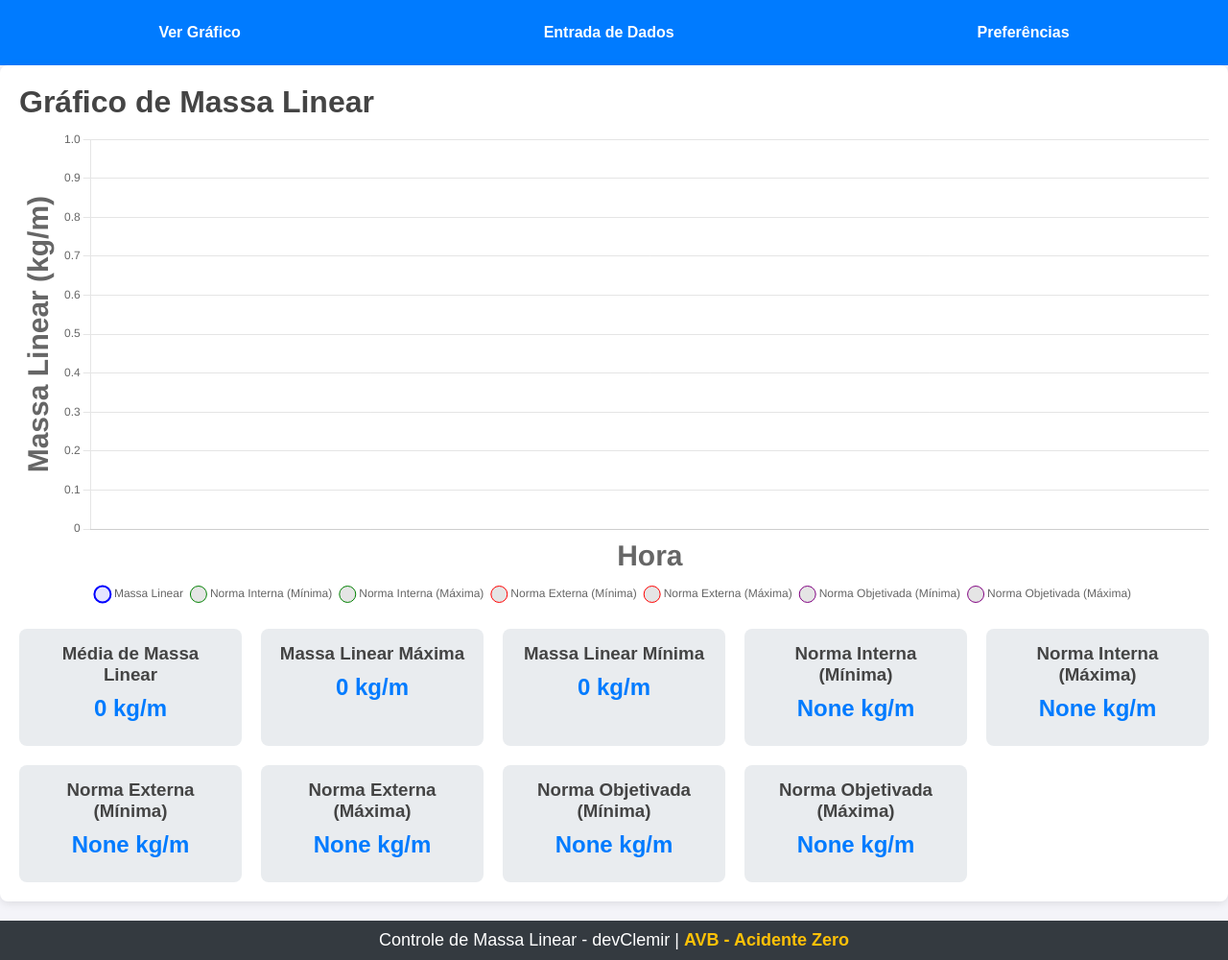
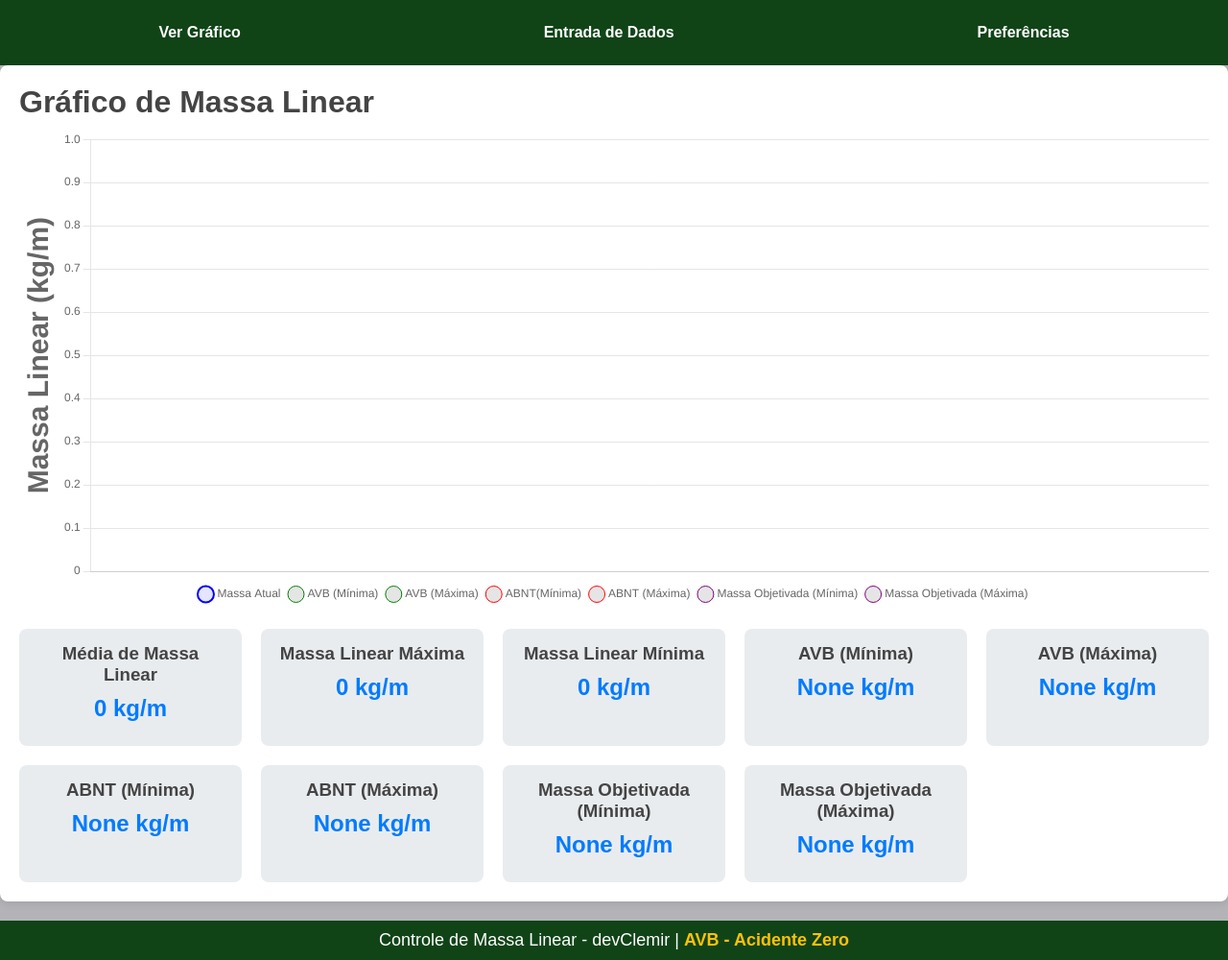
Before and after one commit to ValclemirS/Control_chart, a Flask app: page /grafico in a window 1280 px wide. Shown: the whole page at 96% size. Run offline with Flask 3, Linux system fonts and the light colour scheme; data that the repository does not hold is empty.

Commit message:
style ,label e content_inf update

```diff
--- a/static/chart.js
+++ b/static/chart.js
@@ -30,7 +30,7 @@
                 labels: horas,
                 datasets: [
                     {
-                        label: "Massa Linear",
+                        label: "Massa Atual",
                         data: massaLinear,
                         borderColor: "blue",
                         backgroundColor: "rgba(0, 0, 255, 0.1)",
@@ -39,7 +39,7 @@
                         tension: 0.4, // Adiciona suavização (spline)
                     },
                     {
-                        label: "Norma Interna (Mínima)",
+                        label: "AVB (Mínima)",
                         data: horas.map(() => normaInternaMin),
                         borderColor: "green",
                         borderDash: [5, 5],
@@ -48,7 +48,7 @@
                         tension: 0.4, // Adiciona suavização (spline)
                     },
                     {
-                        label: "Norma Interna (Máxima)",
+                        label: "AVB (Máxima)",
                         data: horas.map(() => normaInternaMax),
                         borderColor: "green",
                         borderDash: [5, 5],
@@ -57,7 +57,7 @@
                         tension: 0.4, // Adiciona suavização (spline)
                     },
                     {
-                        label: "Norma Externa (Mínima)",
+                        label: "ABNT(Mínima)",
                         data: horas.map(() => normaExternaMin),
                         borderColor: "red",
                         borderDash: [5, 5],
@@ -66,7 +66,7 @@
                         tension: 0.4, // Adiciona suavização (spline)
                     },
                     {
-                        label: "Norma Externa (Máxima)",
+                        label: "ABNT (Máxima)",
                         data: horas.map(() => normaExternaMax),
                         borderColor: "red",
                         borderDash: [5, 5],
@@ -75,7 +75,7 @@
                         tension: 0.4, // Adiciona suavização (spline)
                     },
                     {
-                        label: "Norma Objetivada (Mínima)",
+                        label: "Massa Objetivada (Mínima)",
                         data: horas.map(() => normaObjetivadaMin),
                         borderColor: "purple",
                         borderDash: [5, 5],
@@ -84,7 +84,7 @@
                         tension: 0.4, // Adiciona suavização (spline)
                     },
                     {
-                        label: "Norma Objetivada (Máxima)",
+                        label: "Massa Objetivada (Máxima)",
                         data: horas.map(() => normaObjetivadaMax),
                         borderColor: "purple",
                         borderDash: [5, 5],
@@ -110,7 +110,7 @@
                 scales: {
                     x: {
                         title: {
-                            display: true,
+                            display: false,
                             text: "Hora",
                             font: {
                                 weight: 'bold',
--- a/static/styles.css
+++ b/static/styles.css
@@ -4,7 +4,7 @@
     margin: 0;
     padding: 0;
     box-sizing: border-box;
-    background-color: #f4f4f9;
+    background-color: #b3b3b8;
     color: #333;
 }
 
@@ -19,7 +19,7 @@
 
 /* Menu Navigation */
 .menu {
-    background-color: #007BFF;
+    background-color: #104417;
     padding: 15px;
     display: flex;
     justify-content: center;
@@ -36,12 +36,12 @@
 }
 
 .menu a:hover {
-    background-color: #0056b3;
+    background-color: #104417;
 }
 
 /* Footer */
 footer {
-    background-color: #343a40;
+    background-color: #104417;
     color: #fff;
     text-align: center;
     padding: 10px 0;
--- a/templates/grafico.html
+++ b/templates/grafico.html
@@ -34,27 +34,27 @@
                 <p class="info-value">{{ massa_minima }} kg/m</p>
             </div>
             <div class="informacoes">
-                <h3>Norma Interna (Mínima)</h3>
+                <h3>AVB (Mínima)</h3>
                 <p class="info-value">{{ norma_interna_min }} kg/m</p>
             </div>
             <div class="informacoes">
-                <h3>Norma Interna (Máxima)</h3>
+                <h3>AVB (Máxima)</h3>
                 <p class="info-value">{{ norma_interna_max }} kg/m</p>
             </div>
             <div class="informacoes">
-                <h3>Norma Externa (Mínima)</h3>
+                <h3>ABNT (Mínima)</h3>
                 <p class="info-value">{{ norma_externa_min }} kg/m</p>
             </div>
             <div class="informacoes">
-                <h3>Norma Externa (Máxima)</h3>
+                <h3>ABNT (Máxima)</h3>
                 <p class="info-value">{{ norma_externa_max }} kg/m</p>
             </div>
             <div class="informacoes">
-                <h3>Norma Objetivada (Mínima)</h3>
+                <h3>Massa Objetivada (Mínima)</h3>
                 <p class="info-value">{{ norma_objetivada_min }} kg/m</p>
             </div>
             <div class="informacoes">
-                <h3>Norma Objetivada (Máxima)</h3>
+                <h3>Massa Objetivada (Máxima)</h3>
                 <p class="info-value">{{ norma_objetivada_max }} kg/m</p>
             </div>
         </div>
```
